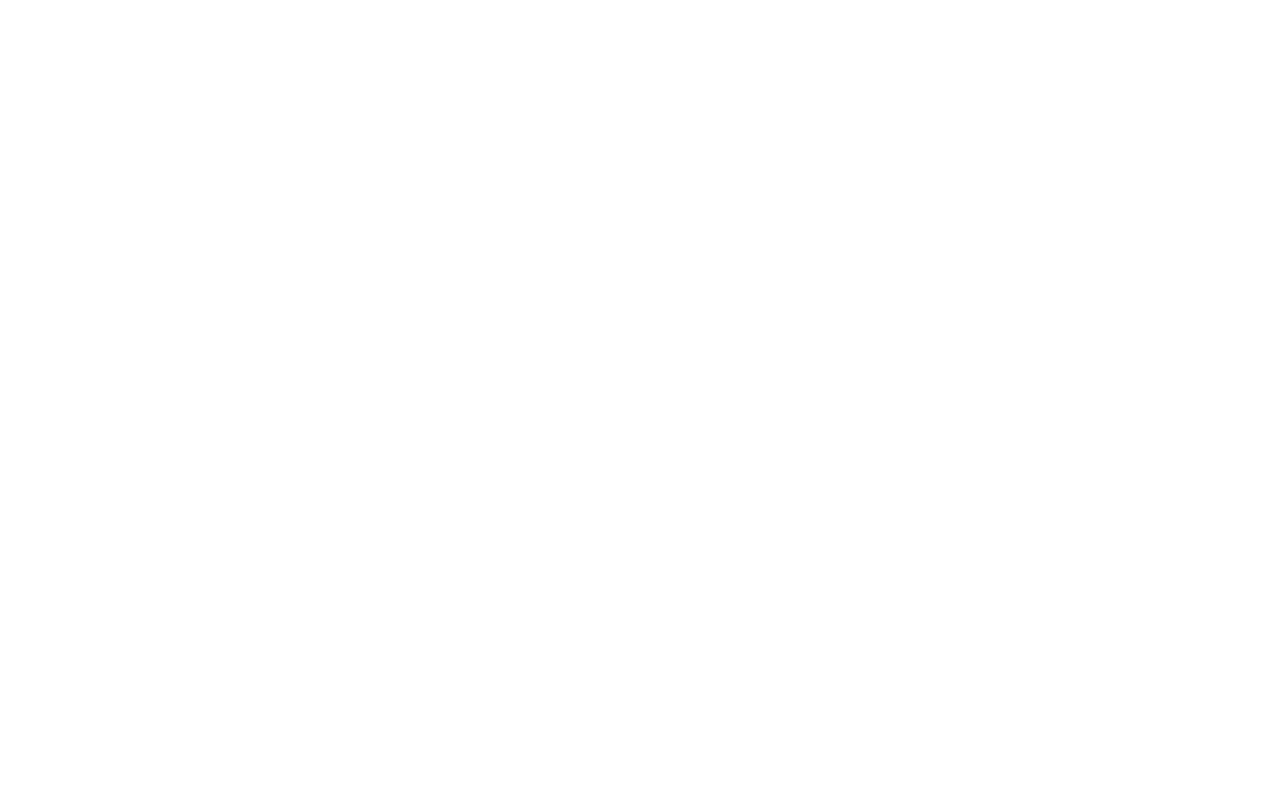
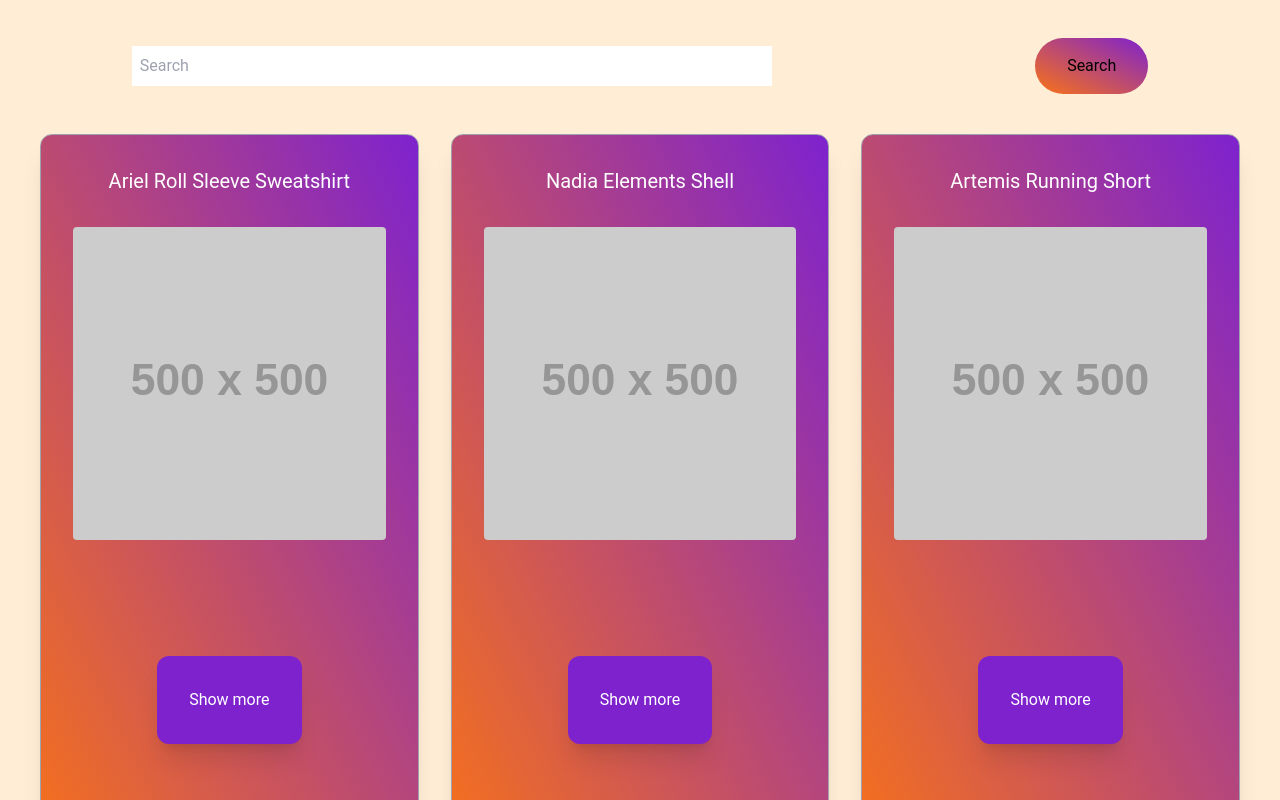
Before and after one commit to andurebel/kubis, a React (Create React App) app: page / in a window 1280 px wide. Shown: the part 1460-2260 px from the top of the page. Before the commit the page ends 1346 px from the top, so only its background shows below. Built offline with nearby package versions, Linux system fonts and the light colour scheme.

Commit message:
ourWork layout +form done

```diff
--- a/src/App.js
+++ b/src/App.js
@@ -1,9 +1,11 @@
-import { Approach, Header } from "./components";
+import { Approach, Header, OurWork } from "./components";
+
 function App() {
   return (
     <div>
       <Header />
       <Approach />
+      <OurWork />
     </div>
   );
 }
--- /dev/null
+++ b/src/components/Card.js
@@ -0,0 +1,42 @@
+import { useState } from "react";
+
+export const Card = ({ id, name, description, image }) => {
+  const [isVisible, setIsVisible] = useState(false);
+
+  const toggleDescription = () => {
+    setIsVisible(!isVisible);
+  };
+  return (
+    <>
+      <li className="border border-gray-400 text-center p-8 rounded-xl shadow-xl bg-gradient-to-tr from-orange-500 to-purple-700">
+        <h1 className="text-xl text-white ">{name}</h1>
+
+        <div className="pt-8">
+          <img src={image} alt="alt img" className="rounded" />
+        </div>
+        <div className="h-80 flex flex-col gap-8 items-center justify-center">
+          {isVisible ? (
+            <>
+              <p className="mt-8">{description}</p>
+              <button
+                className="text-white bg-purple-700 p-4 rounded-xl shadow-xl "
+                onClick={toggleDescription}
+              >
+                Hide Details
+              </button>
+            </>
+          ) : (
+            <button
+              className="text-white bg-purple-700 p-8 rounded-xl shadow-xl "
+              onClick={toggleDescription}
+            >
+              Show more
+            </button>
+          )}
+        </div>
+      </li>
+    </>
+  );
+};
+
+export default Card;
--- /dev/null
+++ b/src/components/Form.js
@@ -0,0 +1,19 @@
+export const Form = ({ data }) => {
+  const submitForm = (event) => {
+    event.preventDefault();
+  };
+
+  return (
+    <form className="flex items-center justify-around " onSubmit={submitForm}>
+      <input className="w-1/2 p-2" placeholder="Search" type="text" />
+      <button
+        type="submit"
+        className="px-8 py-4 bg-gradient-to-tr from-orange-500 to-purple-700 rounded-full"
+      >
+        Search
+      </button>
+    </form>
+  );
+};
+
+export default Form;
--- a/src/components/Navbar.js
+++ b/src/components/Navbar.js
@@ -12,18 +12,25 @@
   return (
     <nav className="container mx-auto flex items-center justify-between">
       <img src={logo} alt="This is the logo" className="p-4" />
-      <ul className="flex">
+      <ul className="hidden lg:flex  ">
         {navElements.map((element, index) => {
           return (
             <li
               key={index}
-              className="text-white font-extrabold text-xl p-8 hover:text-transparent hover:bg-clip-text hover:bg-gradient-to-br from-orange-500 to-purple-700 hover:scale-125"
+              className="text-white font-extrabold text-xl p-8 hover:text-transparent hover:bg-clip-text hover:bg-gradient-to-br from-orange-500 to-purple-700 hover:scale-125 cursor-pointer"
             >
               {element}
             </li>
           );
         })}
       </ul>
+      <div className="lg:hidden bg-white mx-4">
+        <svg viewBox="0 0 100 80" width="40" height="40">
+          <rect width="100" height="20"></rect>
+          <rect y="30" width="100" height="20"></rect>
+          <rect y="60" width="100" height="20"></rect>
+        </svg>
+      </div>
     </nav>
   );
 };
--- /dev/null
+++ b/src/components/OurWork.js
@@ -0,0 +1,32 @@
+import json from "../data.json";
+import Card from "./Card";
+import Form from "./Form";
+
+export const OurWork = () => {
+  const { data } = json;
+
+  return (
+    <>
+      <main className="w-full bg-orange-100">
+        <div className="container mx-auto py-10 ">
+          <h1 className="text-2xl font-bold text-center py-10">
+            Check out our products
+          </h1>
+          <Form data={data} />
+          <ul className="grid md:grid-cols-3 gap-8 p-10">
+            {data.map((article) => (
+              <Card
+                key={article.sku}
+                name={article.name}
+                description={article.description}
+                image={article.main_image}
+              />
+            ))}
+          </ul>
+        </div>
+      </main>
+    </>
+  );
+};
+
+export default OurWork;
--- a/src/components/index.js
+++ b/src/components/index.js
@@ -2,3 +2,5 @@
 export * from "./Navbar";
 export * from "./Approach";
 export * from "./Hexagon";
+export * from "./OurWork";
+export * from "./Form";
--- a/src/data.json
+++ b/src/data.json
@@ -23,7 +23,7 @@
         }
       ],
       "tax_class": 1,
-      "main_image": "https://placehold.it/500x500"
+      "main_image": "http://via.placeholder.com/500x500"
     },
     {
       "id": 1353,
@@ -43,7 +43,7 @@
         }
       ],
       "tax_class": 1,
-      "main_image": "https://placehold.it/500x500"
+      "main_image": "http://via.placeholder.com/500x500"
     },
     {
       "id": 1353,
@@ -63,7 +63,7 @@
         }
       ],
       "tax_class": 1,
-      "main_image": "https://placehold.it/500x500"
+      "main_image": "http://via.placeholder.com/500x500"
     },
     {
       "id": 1769,
@@ -83,7 +83,7 @@
         }
       ],
       "tax_class": 1,
-      "main_image": "https://placehold.it/500x500"
+      "main_image": "http://via.placeholder.com/500x500"
     },
     {
       "id": 1081,
@@ -103,7 +103,7 @@
         }
       ],
       "tax_class": 1,
-      "main_image": "https://placehold.it/500x500"
+      "main_image": "http://via.placeholder.com/500x500"
     },
     {
       "id": 1097,
@@ -128,7 +128,7 @@
         }
       ],
       "tax_class": 1,
-      "main_image": "https://placehold.it/500x500"
+      "main_image": "http://via.placeholder.com/500x500"
     },
     {
       "id": 1894,
@@ -148,7 +148,7 @@
         }
       ],
       "tax_class": 1,
-      "main_image": "https://placehold.it/500x500"
+      "main_image": "http://via.placeholder.com/500x500"
     },
     {
       "id": 1801,
@@ -168,7 +168,7 @@
         }
       ],
       "tax_class": 1,
-      "main_image": "https://placehold.it/500x500"
+      "main_image": "http://via.placeholder.com/500x500"
     },
     {
       "id": 1641,
@@ -188,7 +188,7 @@
         }
       ],
       "tax_class": 1,
-      "main_image": "https://placehold.it/500x500"
+      "main_image": "http://via.placeholder.com/500x500"
     },
     {
       "id": 1737,
@@ -208,7 +208,7 @@
         }
       ],
       "tax_class": 1,
-      "main_image": "https://placehold.it/500x500"
+      "main_image": "http://via.placeholder.com/500x500"
     }
   ],
   "meta": {
```
